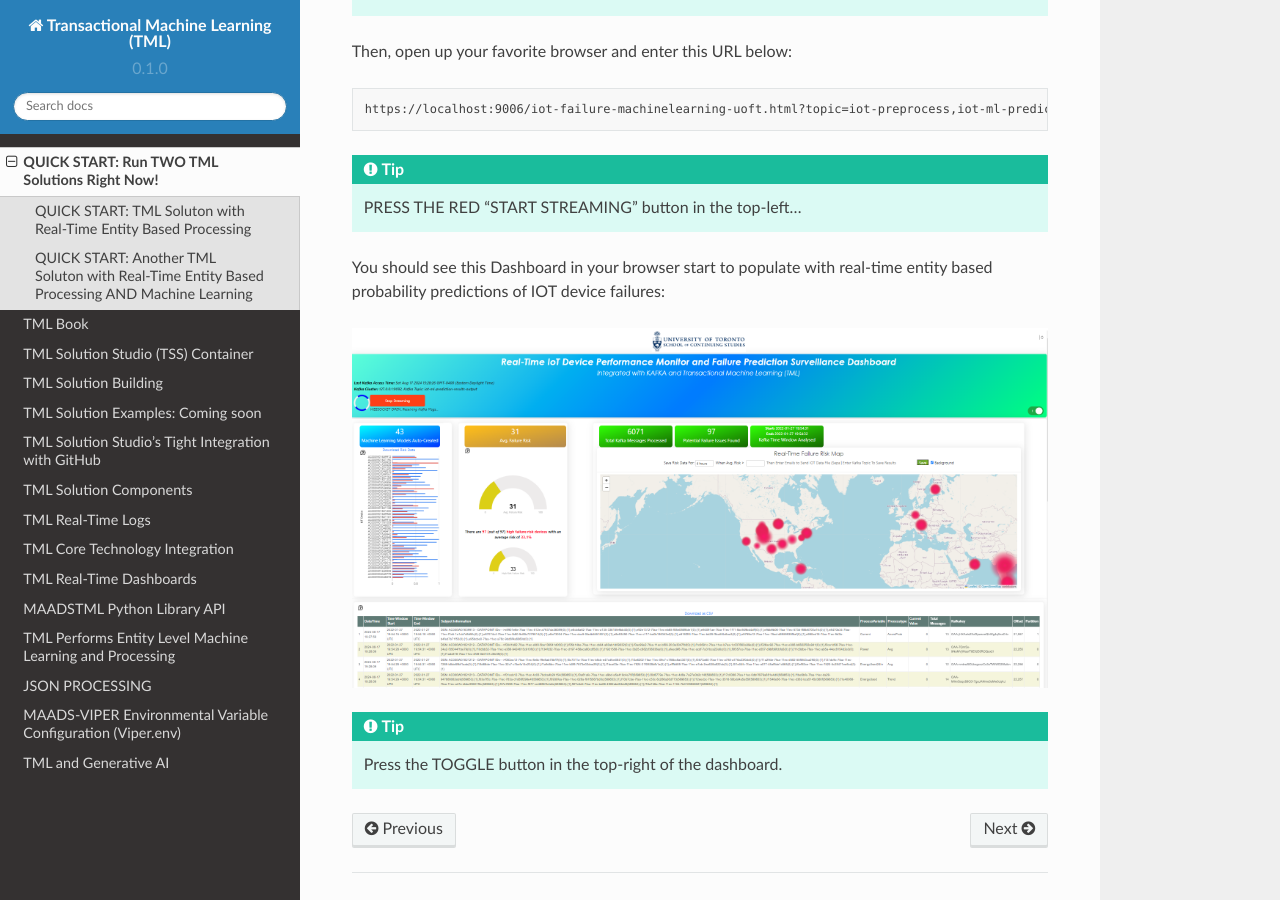
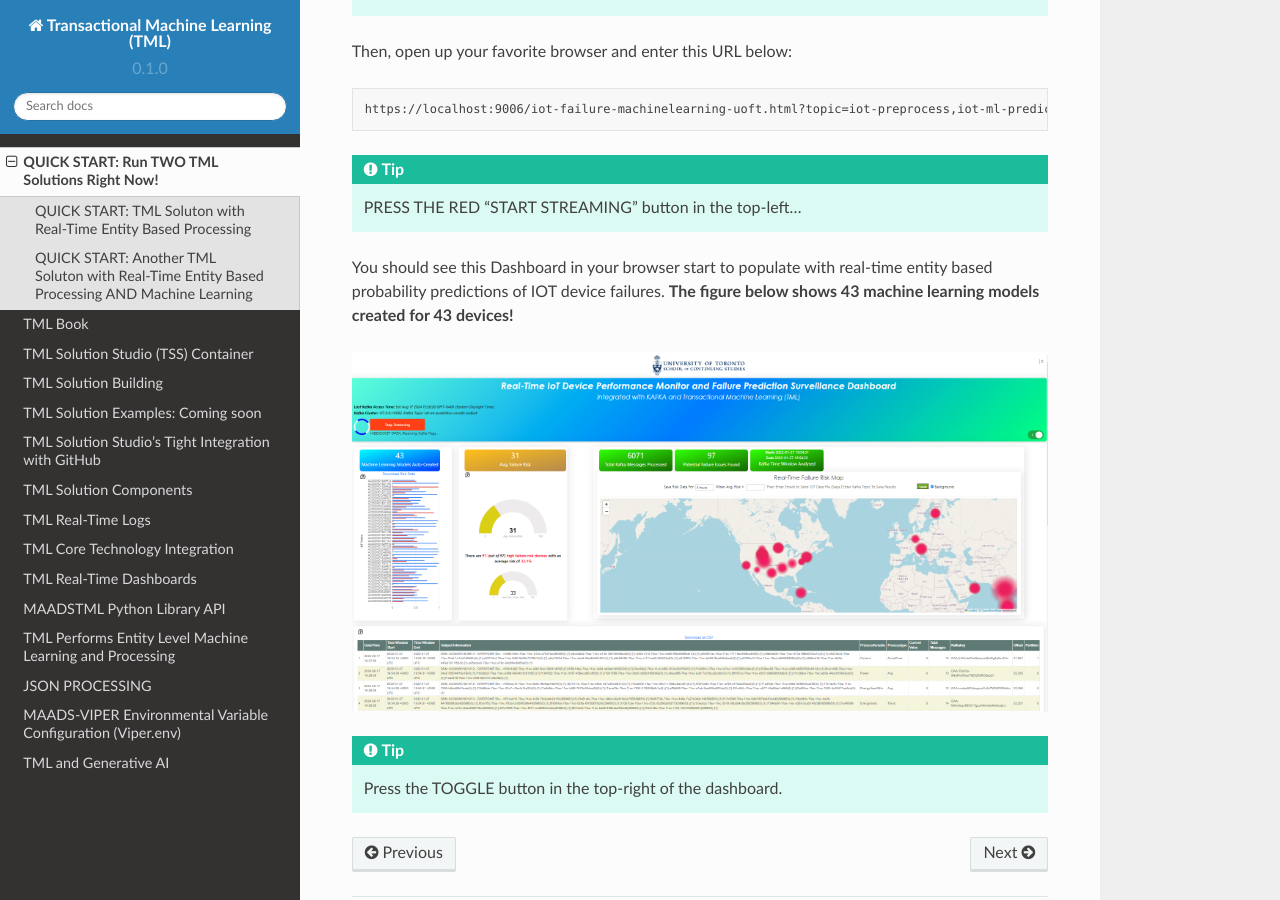
Before and after one commit to smaurice101/readthedocs, a Sphinx documentation site: the page built from docs/source/quickstart.rst, in a window 1280 px wide and 900 px high, scrolled down 1789 px. Built offline with Sphinx 7.4.7 and the Read the Docs theme 2.0.0, drawn with Linux system fonts in a browser that asks for light colours.

Commit message:
Update quickstart.rst

```diff
--- a/docs/source/quickstart.rst
+++ b/docs/source/quickstart.rst
@@ -58,7 +58,7 @@ Then, open up your favorite browser and enter this URL below:
 .. tip::
     PRESS THE RED "START STREAMING" button in the top-left...
 
-You should see this Dashboard in your browser start to populate with real-time entity based probability predictions of IOT device failures:
+You should see this Dashboard in your browser start to populate with real-time entity based probability predictions of IOT device failures.  **The figure below shows 43 machine learning models created for 43 devices!**
 
 .. figure:: demosol2.png
 
```
